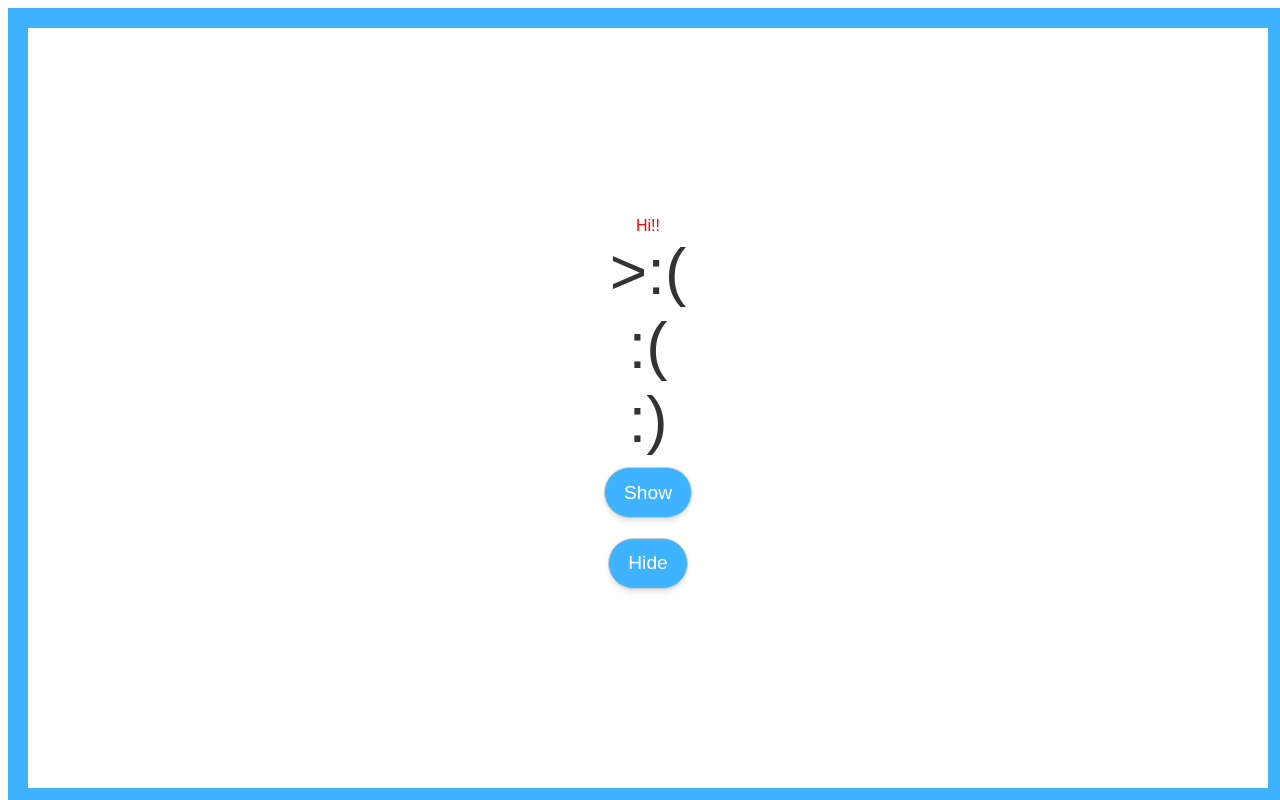
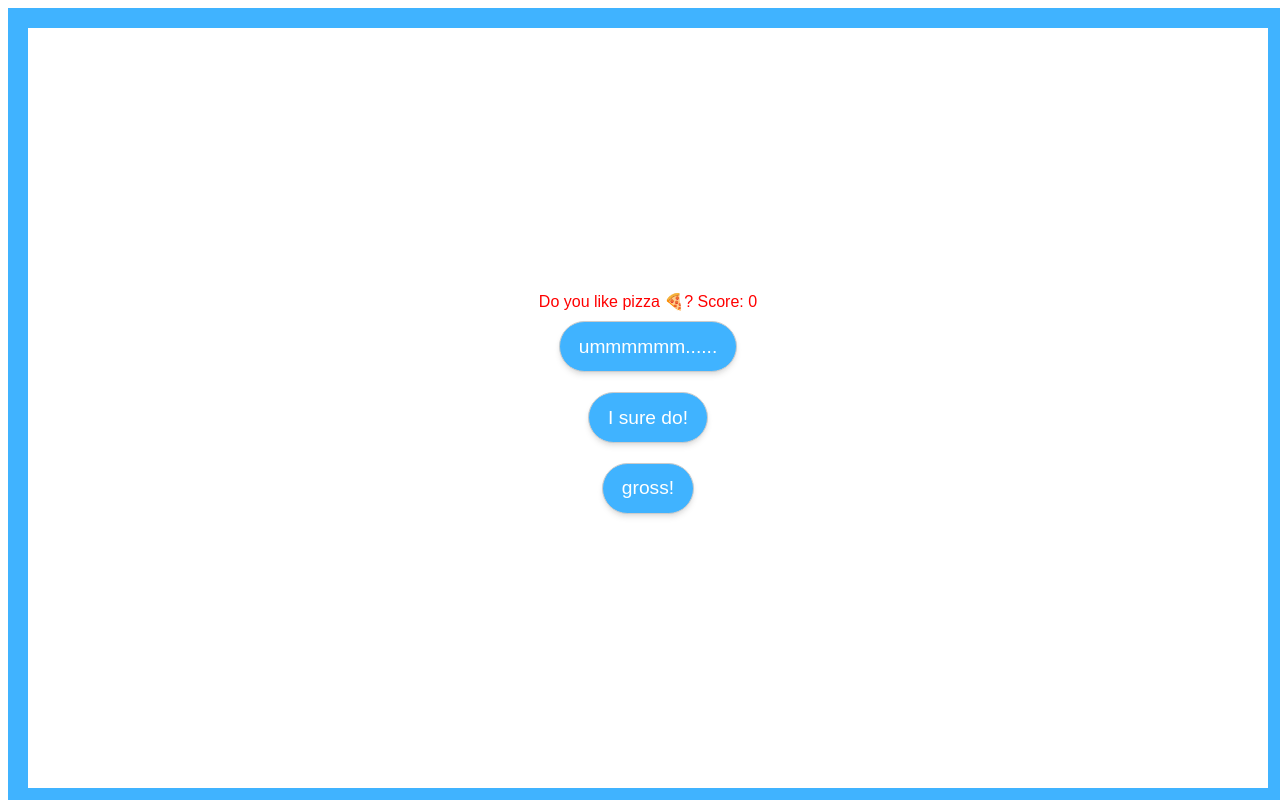
Before and after one commit to codecrook/svelte-practice, a Svelte app in the folder svelte-chat-bot/: page / in a window 1280 px wide. Built offline with nearby package versions, Linux system fonts and the light colour scheme.

Commit message:
Learned about Event Dispatching(III)

```diff
--- a/svelte-chat-bot/src/App.svelte
+++ b/svelte-chat-bot/src/App.svelte
@@ -4,8 +4,13 @@
   import Face from "./Face.svelte";
   import Button from "./Button.svelte";
 
-  let [say, showHeader] = [false, false];
-  setTimeout(() => (say = true), 3000);
+  let showHeader = false;
+  const buttons = [
+    { value: 0, text: "ummmmmm......" },
+    { value: 1, text: "I sure do!" },
+    { value: -2, text: "gross!" }
+  ];
+  let score = 0;
 </script>
 
 <style>
@@ -26,14 +31,6 @@
   <Header />
 {/if}
 <Container>
-  {#if say}
-    <div>Hi!!</div>
-  {:else}
-    <div>Not saying anything...</div>
-  {/if}
-
-  {#each [2, 1, 0] as index}
-    <Face size={4} {index} />
-  {/each}
-  <Button on:click={e => (showHeader = e.detail)}>Show Header</Button>
+  <div>Do you like pizza 🍕? Score: {score}</div>
+  <Button on:click={e => (score += e.detail.value)} {buttons} />
 </Container>
--- a/svelte-chat-bot/src/Button.svelte
+++ b/svelte-chat-bot/src/Button.svelte
@@ -1,5 +1,6 @@
 <script>
   import { createEventDispatcher } from "svelte";
+  export let buttons;
   const dispatch = createEventDispatcher();
 </script>
 
@@ -20,5 +21,8 @@
   }
 </style>
 
-<button on:click={() => dispatch('click', true)}>Show</button>
-<button on:click={() => dispatch('click', false)}>Hide</button>
+{#each buttons as button}
+  <button on:click={() => dispatch('click', { value: button.value })}>
+    {button.text}
+  </button>
+{/each}
```
